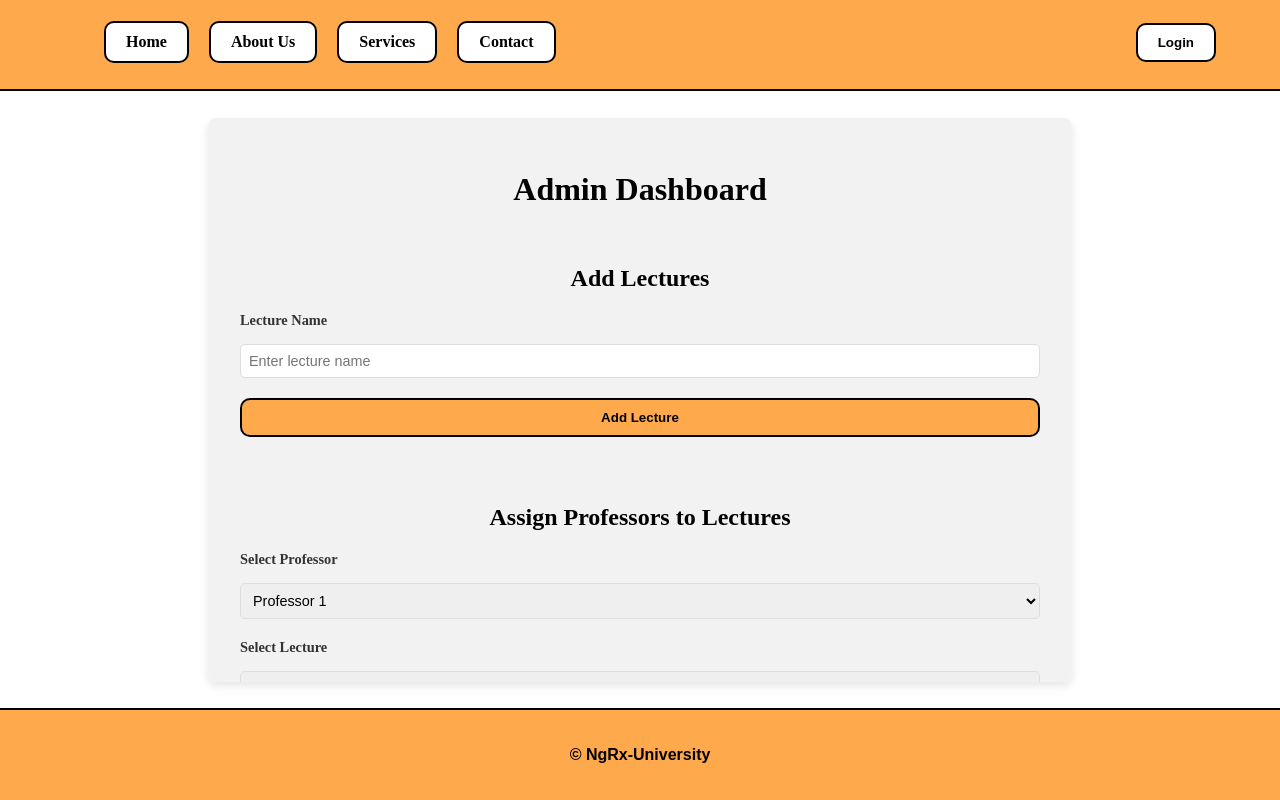
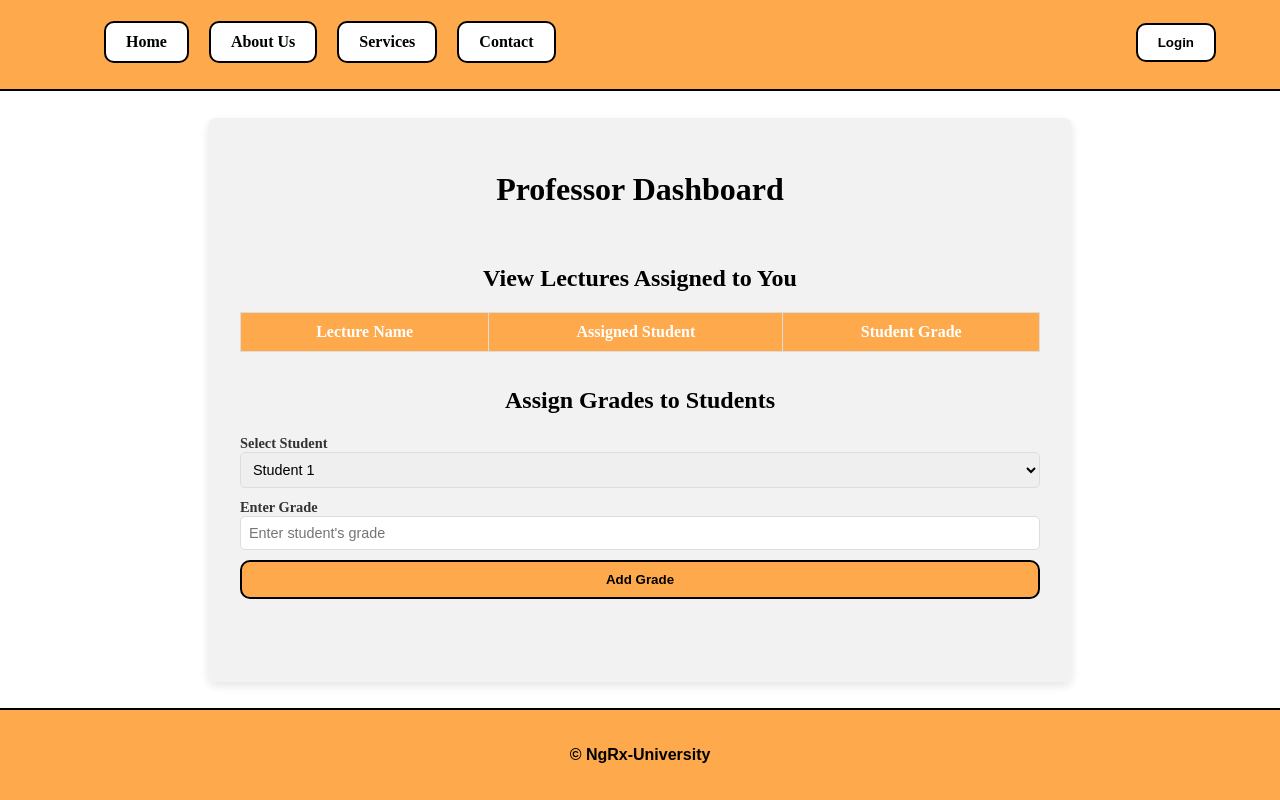
Before and after one commit to GengiuRobert/school-mngr, an Angular app in the folder school-mngr/: page / in a window 1280 px wide. Built offline with nearby package versions, Linux system fonts and the light colour scheme.

Commit message:
professor view created

```diff
--- a/school-mngr/src/app/app.component.html
+++ b/school-mngr/src/app/app.component.html
@@ -2,5 +2,6 @@
 <!-- <app-signup/>
 <app-login/> -->
 <!-- <app-home></app-home> -->
-<app-admin></app-admin>
+<!-- <app-admin></app-admin> -->
+<app-professor></app-professor>
 <app-footer></app-footer>
--- a/school-mngr/src/app/app.component.ts
+++ b/school-mngr/src/app/app.component.ts
@@ -6,10 +6,11 @@ import { LoginComponent } from "../components/register/login/login.component";
 import { SignupComponent } from "../components/register/signup/signup.component";
 import { HomeComponent } from '../components/pages/home/home.component';
 import { AdminComponent } from "../components/views/admin/admin.component";
+import { ProfessorComponent } from "../components/views/professor/professor.component";
 
 @Component({
   selector: 'app-root',
-  imports: [FooterComponent, HeaderComponent, LoginComponent, SignupComponent, HomeComponent, AdminComponent],
+  imports: [FooterComponent, HeaderComponent, LoginComponent, SignupComponent, HomeComponent, AdminComponent, ProfessorComponent],
   templateUrl: './app.component.html',
   styleUrl: './app.component.css'
 })
--- /dev/null
+++ b/school-mngr/src/components/views/professor/professor.component.css
@@ -0,0 +1,109 @@
+.professor-container {
+    padding: 2rem;
+    background-color: #f1f1f1de;
+    border-radius: 8px;
+    box-shadow: 0 4px 8px rgba(0, 0, 0, 0.1);
+    width: 80%;
+    max-width: 800px;
+    display: flex;
+    flex-direction: column;
+    gap: 15px;
+    overflow-y: auto;
+    position: fixed;
+    top: 50%;
+    left: 50%;
+    transform: translate(-50%, -50%);
+    height: calc(100vh - 300px);
+    padding-bottom: 2rem;
+}
+
+.professor-container h1,
+.professor-container h2 {
+    color: #000000;
+    font-weight: 700;
+    text-align: center;
+}
+
+.professor-container table {
+    width: 100%;
+    border-collapse: collapse;
+}
+
+.professor-container th,
+.professor-container td {
+    padding: 10px;
+    border: 1px solid #ddd;
+    text-align: center;
+}
+
+.professor-container th {
+    background-color: #ffa94d;
+    color: white;
+}
+
+button {
+    padding: 10px 15px;
+    border: 2px solid #000000;
+    border-radius: 10px;
+    font-weight: 750;
+    background: #ffa94d;
+    transition: all 0.3s ease;
+    cursor: pointer;
+    width: 100%;
+}
+
+button:hover {
+    transform: translate(1.5px, 1.5px);
+    box-shadow: 1.5px 1.5px 0 #000000;
+}
+
+button:active {
+    transform: translate(3px, 3px);
+    box-shadow: 0 0 0 #000000;
+}
+
+label {
+    font-size: 0.9rem;
+    font-weight: 600;
+    color: #333;
+    margin-bottom: 5px;
+}
+
+input,
+select {
+    padding: 8px;
+    font-size: 0.9rem;
+    border: 1px solid #ddd;
+    border-radius: 5px;
+    width: 100%;
+    box-sizing: border-box;
+    margin-bottom: 10px;
+}
+
+@media (max-width: 768px) {
+    .professor-container {
+        width: 90%;
+        padding: 1.5rem;
+    }
+
+    .professor-container h1 {
+        font-size: 1.5rem;
+    }
+
+    .professor-container h2 {
+        font-size: 1.2rem;
+    }
+
+    input,
+    select {
+        font-size: 0.9rem;
+    }
+
+    button {
+        padding: 10px 15px;
+    }
+
+    table {
+        font-size: 0.9rem;
+    }
+}
--- /dev/null
+++ b/school-mngr/src/components/views/professor/professor.component.html
@@ -0,0 +1,29 @@
+<div class="professor-container">
+    <h1>Professor Dashboard</h1>
+
+    <section class="crud-section">
+        <h2>View Lectures Assigned to You</h2>
+        <table>
+            <tr>
+                <th>Lecture Name</th>
+                <th>Assigned Student</th>
+                <th>Student Grade</th>
+            </tr>
+        </table>
+    </section>
+
+    <section class="crud-section">
+        <h2>Assign Grades to Students</h2>
+        <form>
+            <label for="selectStudentForGrade">Select Student</label>
+            <select id="selectStudentForGrade" required>
+                <option value="student1">Student 1</option>
+                <option value="student2">Student 2</option>
+            </select>
+            <label for="enterGrade">Enter Grade</label>
+            <input type="text" id="enterGrade" placeholder="Enter student's grade" required>
+            <button>Add Grade</button>
+        </form>
+    </section>
+
+</div>
```
Also changed, not shown: school-mngr/src/components/views/professor/professor.component.ts (added, +11 -0 lines).
